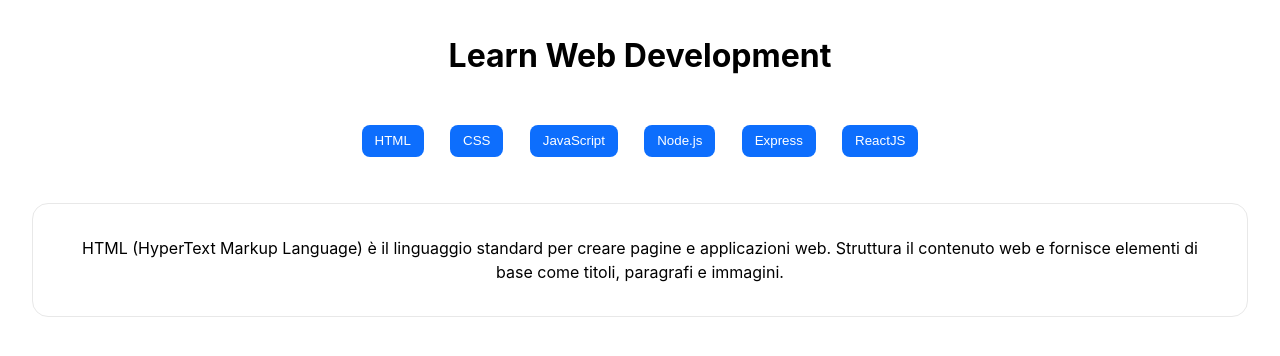
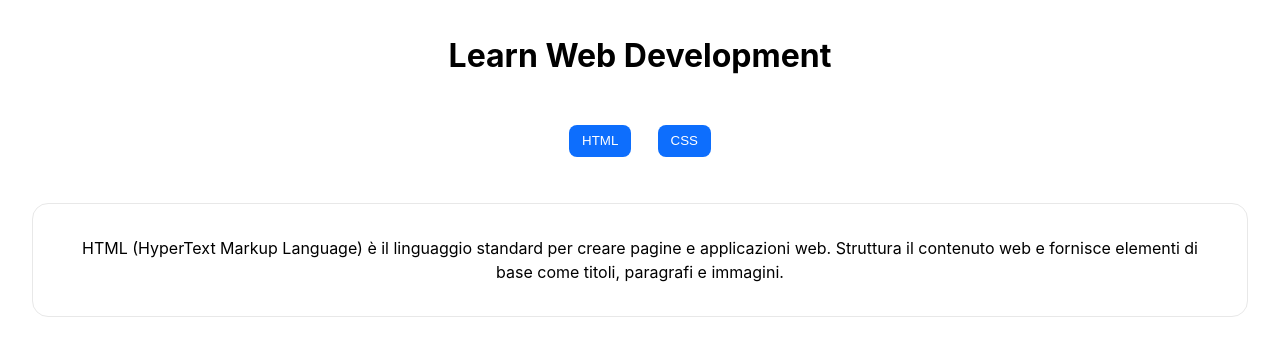
Before and after one commit to antoniorusso2/react-use-state, a React (Vite) app: page / in a window 1280 px wide. Shown: the top 356 px of the page. Built offline with nearby package versions, Linux system fonts and the light colour scheme.

Commit message:
- last day commit: todos = active class for btn and description showing only when click on a button

```diff
--- a/src/App.jsx
+++ b/src/App.jsx
@@ -1,6 +1,5 @@
 import './App.css';
-import MainSection from "./components/MainSection/MainSection";
-
+import MainSection from './components/MainSection/MainSection';
 
 function App() {
   // const [count, setCount] = useState(0);
--- a/src/components/Button/Button.jsx
+++ b/src/components/Button/Button.jsx
@@ -1,14 +1,27 @@
 /* eslint-disable react/prop-types */
 import style from './Button.module.css';
+import { useState } from 'react';
 
 export default function Button(props) {
+  const callback = props.click;
+
+  console.log(props);
+  const [isActive, setIsActive] = useState(false);
+
+  const toggleActive = () => setIsActive(!isActive);
+
   return (
     <button
-      onClick={() => props.click()}
-      className={style.btn} >
+      onClick={() => {
+        callback();
+        toggleActive();
+        // console.log(isActive);
+      }}
+      className={`${isActive ? style.active : style.btn}`}
+    >
       {/* testo btn */}
       {props.title}
-
-    </button >
+      {/* {console.log(isActive)} */}
+    </button>
   );
 }
--- a/src/components/Button/Button.module.css
+++ b/src/components/Button/Button.module.css
@@ -7,3 +7,7 @@
   border-radius: 0.5rem;
   cursor: pointer;
 }
+
+.active {
+  background-color: var(--active-btn)
+}
--- a/src/components/MainSection/MainSection.jsx
+++ b/src/components/MainSection/MainSection.jsx
@@ -1,35 +1,36 @@
-import Button from "../Button/Button.jsx";
+import Button from '../Button/Button.jsx';
 import languages from '../../data/languages.js';
 import style from './MainSection.module.css';
 import Card from '../Card/Card.jsx';
 import { useState } from 'react';
 // import Test from "../Test.jsx";
 
-
 export default function MainSection() {
-
   const [text, setText] = useState(languages[0].description);
+  // const [isActive, setIsActive] = useState(false);
 
   return (
     <main className="main_content">
       <div className="container">
         <div className="row">
           <div className={`${style.main_title}`}>
-            <h1>
-              Learn Web Development
-            </h1>
+            <h1>Learn Web Development</h1>
           </div>
         </div>
         <div className="row">
           {/* buttons  */}
           <div className={`col ${style.col_btn}`}>
-            {languages.map((language) =>
+            {languages.map((language) => (
               // button per ogni elemento nell'array di oggetti languages
               <Button
-                click={(() => setText(language.description))}
+                click={() => {
+                  setText(language.description);
+                  // setIsActive(!isActive);
+                }}
                 key={language.id}
-                title={language.title} />
-            )}
+                title={language.title}
+              />
+            ))}
           </div>
           <div className="col">
             <Card text={text} />
--- a/src/data/languages.js
+++ b/src/data/languages.js
@@ -1,34 +1,34 @@
 const languages = [
   {
     id: 1,
-    title: "HTML",
-    description: "HTML (HyperText Markup Language) è il linguaggio standard per creare pagine e applicazioni web. Struttura il contenuto web e fornisce elementi di base come titoli, paragrafi e immagini."
+    title: 'HTML',
+    description: 'HTML (HyperText Markup Language) è il linguaggio standard per creare pagine e applicazioni web. Struttura il contenuto web e fornisce elementi di base come titoli, paragrafi e immagini.',
   },
   {
     id: 2,
-    title: "CSS",
-    description: "CSS (Cascading Style Sheets) è un linguaggio di stile utilizzato per descrivere la presentazione di un documento scritto in HTML o XML. Controlla il layout, i colori, i caratteri e l'aspetto complessivo di una pagina web."
+    title: 'CSS',
+    description: "CSS (Cascading Style Sheets) è un linguaggio di stile utilizzato per descrivere la presentazione di un documento scritto in HTML o XML. Controlla il layout, i colori, i caratteri e l'aspetto complessivo di una pagina web.",
   },
-  {
-    id: 3,
-    title: "JavaScript",
-    description: "JavaScript è un linguaggio di programmazione dinamico utilizzato per lo sviluppo web, che consente contenuti interattivi come grafici animati, pulsanti cliccabili e altre funzionalità dinamiche sui siti web."
-  },
-  {
-    id: 4,
-    title: "Node.js",
-    description: "Node.js è un ambiente di runtime JavaScript lato server che permette di utilizzare JavaScript anche sul backend, consentendo agli sviluppatori di usare lo stesso linguaggio sia sul client che sul server."
-  },
-  {
-    id: 5,
-    title: "Express",
-    description: "Express è un framework per applicazioni web minimalista e veloce per Node.js. Fornisce strumenti robusti per creare applicazioni web e API e semplifica la gestione delle rotte e delle richieste."
-  },
-  {
-    id: 6,
-    title: "ReactJS",
-    description: "ReactJS è una libreria JavaScript per costruire interfacce utente, in particolare applicazioni a pagina singola. Consente agli sviluppatori di creare componenti UI riutilizzabili e di gestire efficacemente lo stato dell'applicazione."
-  }
+  // {
+  //   id: 3,
+  //   title: "JavaScript",
+  //   description: "JavaScript è un linguaggio di programmazione dinamico utilizzato per lo sviluppo web, che consente contenuti interattivi come grafici animati, pulsanti cliccabili e altre funzionalità dinamiche sui siti web."
+  // },
+  // {
+  //   id: 4,
+  //   title: "Node.js",
+  //   description: "Node.js è un ambiente di runtime JavaScript lato server che permette di utilizzare JavaScript anche sul backend, consentendo agli sviluppatori di usare lo stesso linguaggio sia sul client che sul server."
+  // },
+  // {
+  //   id: 5,
+  //   title: "Express",
+  //   description: "Express è un framework per applicazioni web minimalista e veloce per Node.js. Fornisce strumenti robusti per creare applicazioni web e API e semplifica la gestione delle rotte e delle richieste."
+  // },
+  // {
+  //   id: 6,
+  //   title: "ReactJS",
+  //   description: "ReactJS è una libreria JavaScript per costruire interfacce utente, in particolare applicazioni a pagina singola. Consente agli sviluppatori di creare componenti UI riutilizzabili e di gestire efficacemente lo stato dell'applicazione."
+  // }
 ];
 
-export default languages
+export default languages;
--- a/src/index.css
+++ b/src/index.css
@@ -5,6 +5,7 @@
 
   --btn-color: #0D6EFD;
   --border-color: #E8E8E8;
+  --active-btn: #FFC107;
 }
 
 /*
```
